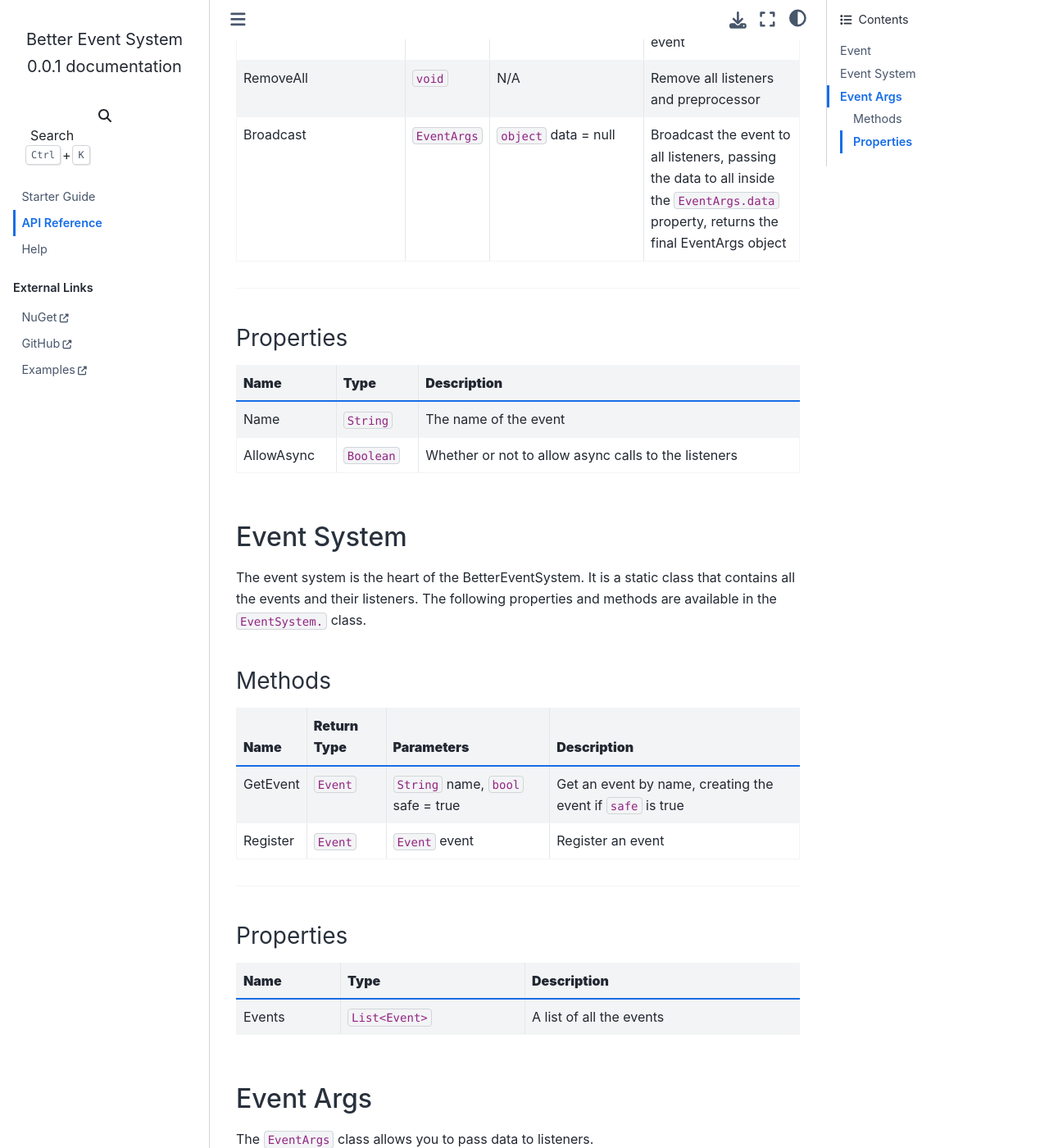
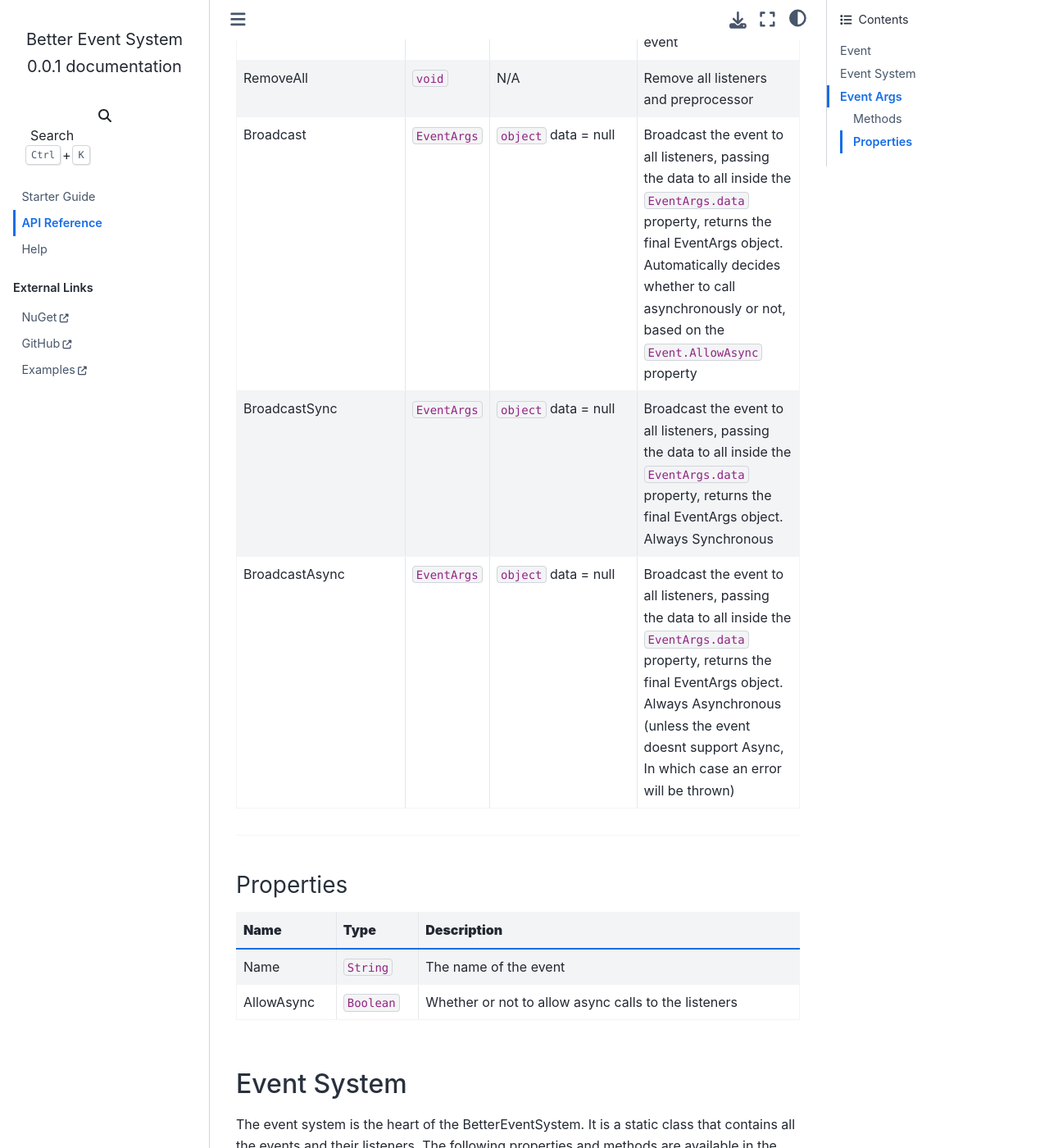
Before and after one commit to AW1534/BetterEventSystem, a Sphinx documentation site: the page built from docs/reference.md, in a window 1280 px wide and 1400 px high, scrolled down 1295 px. Shown: the whole window at 82% size. Built offline with Sphinx 7.4.7 and the Sphinx Book theme 1.1.4, drawn with Linux system fonts in a browser that asks for light colours.

Commit message:
minor docs edit, and removed deprecated js code

```diff
--- a/docs/_static/js/script.js
+++ b/docs/_static/js/script.js
@@ -3,7 +3,7 @@
 
 // override ctrl + f command
 document.addEventListener("keydown", function(e) {
-    if (e.keyCode === 70 && e.ctrlKey) {
+    if (e.code === "KeyF" && e.ctrlKey) {
         e.preventDefault(); // cancel default behavior
         let navigation = document.getElementById("__navigation") // get the navigation element
 
@@ -12,7 +12,7 @@ document.addEventListener("keydown", function(e) {
             setTimeout(() => document.getElementById('search-input').focus(), 50);
 
             document.addEventListener("keydown", function(e) {
-                if (e.keyCode === 27) { // if the escape key is pressed, hide the navigation
+                if (e.ctrlKey) { // if the escape key is pressed, hide the navigation
                     document.getElementById("__navigation").checked = true;
                 }
             },  { once: true }); // only listen to this event once since it will be redundant after the first time
--- a/docs/reference.md
+++ b/docs/reference.md
@@ -16,16 +16,18 @@ all the following properties and methods are available in the `Event.` class.
 ---
 
 ### Methods
-| **Name**               | **Return Type** | **Parameters**                                      | **Description**                                                                                                                        |
-|------------------------|-----------------|-----------------------------------------------------|----------------------------------------------------------------------------------------------------------------------------------------|
-| AddListener            | `void`          | `Action<EventArgs>` listener                        | Add a listener to the Event                                                                                                            |
-| RemoveListener         | `void`          | `Action<EventArgs>` listener                        | Remove a listener from the event                                                                                                       |
-| AddPreprocessor        | `void`          | `Action<EventArgs, Action<EventArgs>>` preprocessor | Add a preprocessor to the event                                                                                                        |
-| RemovePreprocessor     | `void`          | `Action<EventArgs, Action<EventArgs>>` preprocessor | Remove a preprocessor from the event                                                                                                   |
-| RemoveAllListeners     | `void`          | N/A                                                 | Remove all listeners from the event                                                                                                    |
-| RemoveAllPreprocessors | `void`          | N/A                                                 | Remove all preprocessor from the event                                                                                                 |
-| RemoveAll              | `void`          | N/A                                                 | Remove all listeners and preprocessor                                                                                                  |
-| Broadcast              | `EventArgs`     | `object` data = null                                | Broadcast the event to all listeners, passing the data to all inside the `EventArgs.data` property, returns the final EventArgs object |
+| **Name**               | **Return Type** | **Parameters**                                      | **Description**                                                                                                                                                                                                                               |
+|------------------------|-----------------|-----------------------------------------------------|-----------------------------------------------------------------------------------------------------------------------------------------------------------------------------------------------------------------------------------------------|
+| AddListener            | `void`          | `Action<EventArgs>` listener                        | Add a listener to the Event                                                                                                                                                                                                                   |
+| RemoveListener         | `void`          | `Action<EventArgs>` listener                        | Remove a listener from the event                                                                                                                                                                                                              |
+| AddPreprocessor        | `void`          | `Action<EventArgs, Action<EventArgs>>` preprocessor | Add a preprocessor to the event                                                                                                                                                                                                               |
+| RemovePreprocessor     | `void`          | `Action<EventArgs, Action<EventArgs>>` preprocessor | Remove a preprocessor from the event                                                                                                                                                                                                          |
+| RemoveAllListeners     | `void`          | N/A                                                 | Remove all listeners from the event                                                                                                                                                                                                           |
+| RemoveAllPreprocessors | `void`          | N/A                                                 | Remove all preprocessor from the event                                                                                                                                                                                                        |
+| RemoveAll              | `void`          | N/A                                                 | Remove all listeners and preprocessor                                                                                                                                                                                                         |
+| Broadcast              | `EventArgs`     | `object` data = null                                | Broadcast the event to all listeners, passing the data to all inside the `EventArgs.data` property, returns the final EventArgs object. Automatically decides whether to call asynchronously or not, based on the `Event.AllowAsync` property |
+| BroadcastSync          | `EventArgs`     | `object` data = null                                | Broadcast the event to all listeners, passing the data to all inside the `EventArgs.data` property, returns the final EventArgs object. Always Synchronous                                                                                    |                                                                                                      |
+| BroadcastAsync         | `EventArgs`     | `object` data = null                                | Broadcast the event to all listeners, passing the data to all inside the `EventArgs.data` property, returns the final EventArgs object. Always Asynchronous (unless the event doesnt support Async, In which case an error will be thrown)    |
 ---
 
 ### Properties
--- a/docs/requirements.txt
+++ b/docs/requirements.txt
@@ -1,5 +1,5 @@
-sphinx==4.4.0
-myst-parser==0.17.0
+sphinx==5.2.3
+myst-parser
 sphinx-book-theme
 sphinx-copybutton
 sphinx-panels
```
Also changed, not shown: 1 other file.
